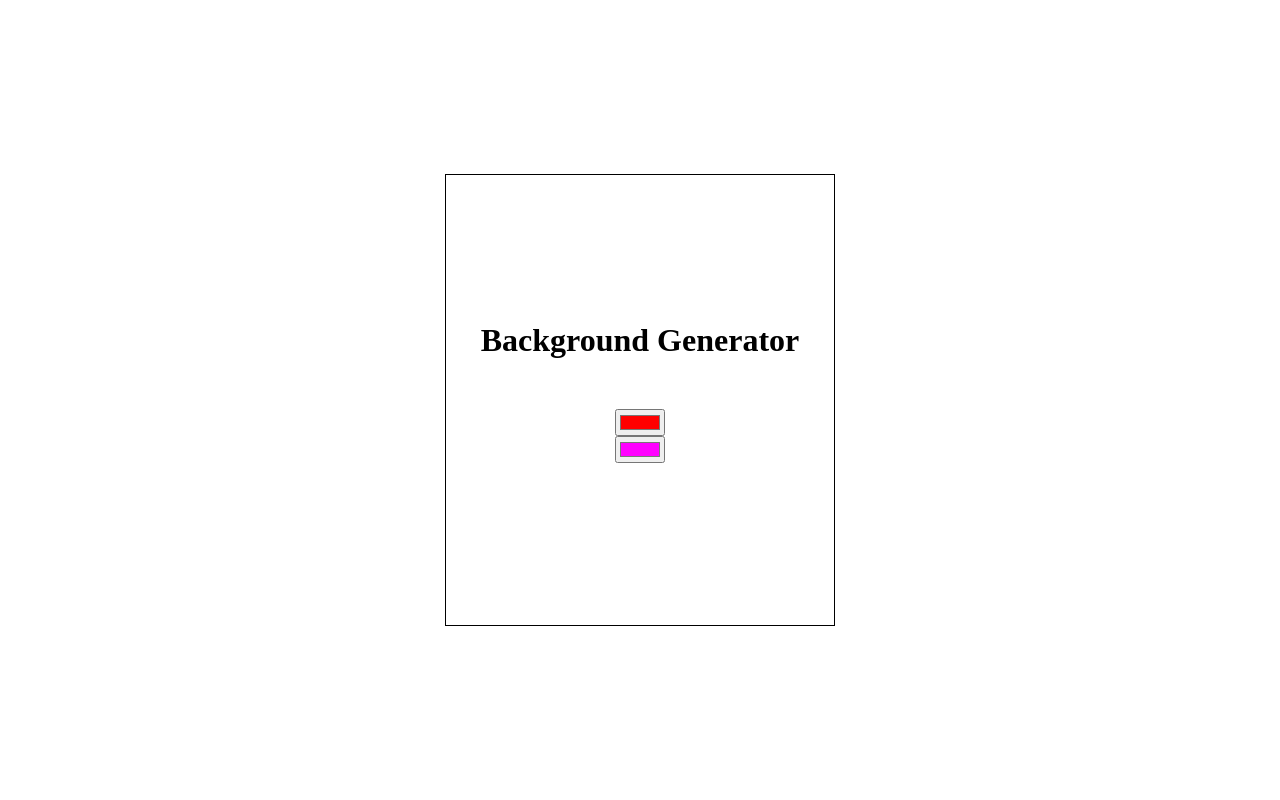
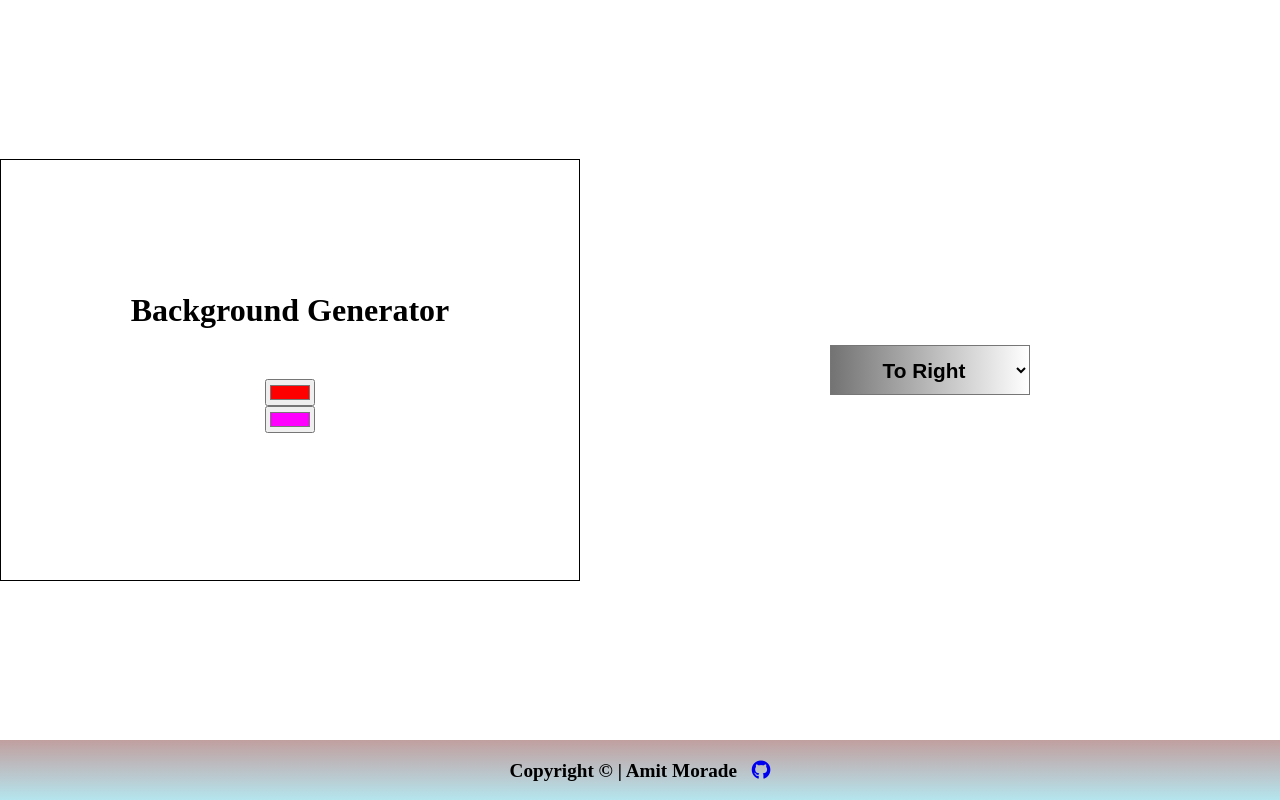
Before and after one commit to Amit-Morade/Background-generator-project, a plain HTML site: page index.html in a window 1280 px wide. Drawn offline with Linux system fonts and the light colour scheme.

Commit message:
all files modified

```diff
--- a/index.html
+++ b/index.html
@@ -5,6 +5,7 @@
 	<title>Background Generator project
 	</title>
 	<link rel="stylesheet" type="text/css" href="./style.css">
+	<link rel="stylesheet" href="https://pro.fontawesome.com/releases/v5.10.0/css/all.css" integrity="sha384-AYmEC3Yw5cVb3ZcuHtOA93w35dYTsvhLPVnYs9eStHfGJvOvKxVfELGroGkvsg+p" crossorigin="anonymous"/>
 </head>
 <body>
 	<div id="container">
@@ -14,7 +15,18 @@
 			<input type="color" name="color" id="color2" value="#ff00ff">
 			<h3 id="msg-window"></h3>
 		</div>
+		<div id="side-container">
+			<select>
+				<option value="to right">to right</option>
+				<option value="to left">to left</option>
+				<option value="to bottom">to bottom</option>
+				<option value="to top">to top</option>
+			</select>
+		</div>
 	</div>
+	<footer>
+		Copyright &copy; | Amit Morade <a href="https://github.com/Amit-Morade" target="_blank"><i class="fab fa-github"></i></a>
+	</footer>
 	<script type="text/javascript" src="./script.js"></script>
 </body>
 </html>
--- a/script.js
+++ b/script.js
@@ -2,10 +2,18 @@ const input1 = document.querySelector("#color1");
 const input2 = document.querySelector("#color2");
 const msg = document.querySelector("#msg-window");
 const body = document.querySelector("body");
+let defaultoption = "to right";
+
+const select = document.querySelector("select");
+
+select.addEventListener("input", () => {
+	defaultoption = select.value;
+	changeColor();
+})
 
 const changeColor = () => {
-	body.style.background = `linear-gradient(to right, ${input1.value}, ${input2.value})`;
-	msg.textContent = `${input1.value} ${input2.value}`;
+	body.style.background = `linear-gradient(${defaultoption}, ${input1.value}, ${input2.value})`;
+	msg.textContent = `background : linear-gradient(${defaultoption}, ${input1.value}, ${input2.value})`;
 }
 
 
--- a/style.css
+++ b/style.css
@@ -11,7 +11,7 @@ body {
 /* style the main container */
 #container {
 	display: flex;
-	height: 100%;
+	height: calc(100% - 60px);
 	display: flex;
 	justify-content: center;
 	align-items: center;
@@ -19,7 +19,7 @@ body {
 
 /* styles for the inner-container */
 #inner-container {
-	min-width: 300px;
+	width: 600px;
 	border: 1px solid black;
 	height: 50%;
 	padding: 25px 35px;
@@ -32,3 +32,34 @@ body {
 h1 {
 	margin-bottom: 50px;
 }
+
+#side-container {
+	padding: 250px;
+}
+
+select {
+	width: 200px;
+	height: 50px;
+	text-align: center;
+	background : linear-gradient(to left, #ffffff, #737373);
+	text-transform: capitalize;
+	font-weight: bolder;
+	font-size: 1.3rem;
+}
+
+footer {
+	background : linear-gradient(to bottom, #c19f9f, #b5e5ee);
+	font-weight: bolder;
+	text-align: center;
+	height: 40px;
+	padding-top: 20px;
+	font-size: 1.2rem;
+}
+
+a {
+	margin-left: 10px;
+}
+
+a:active {
+	color: black;
+}
```
